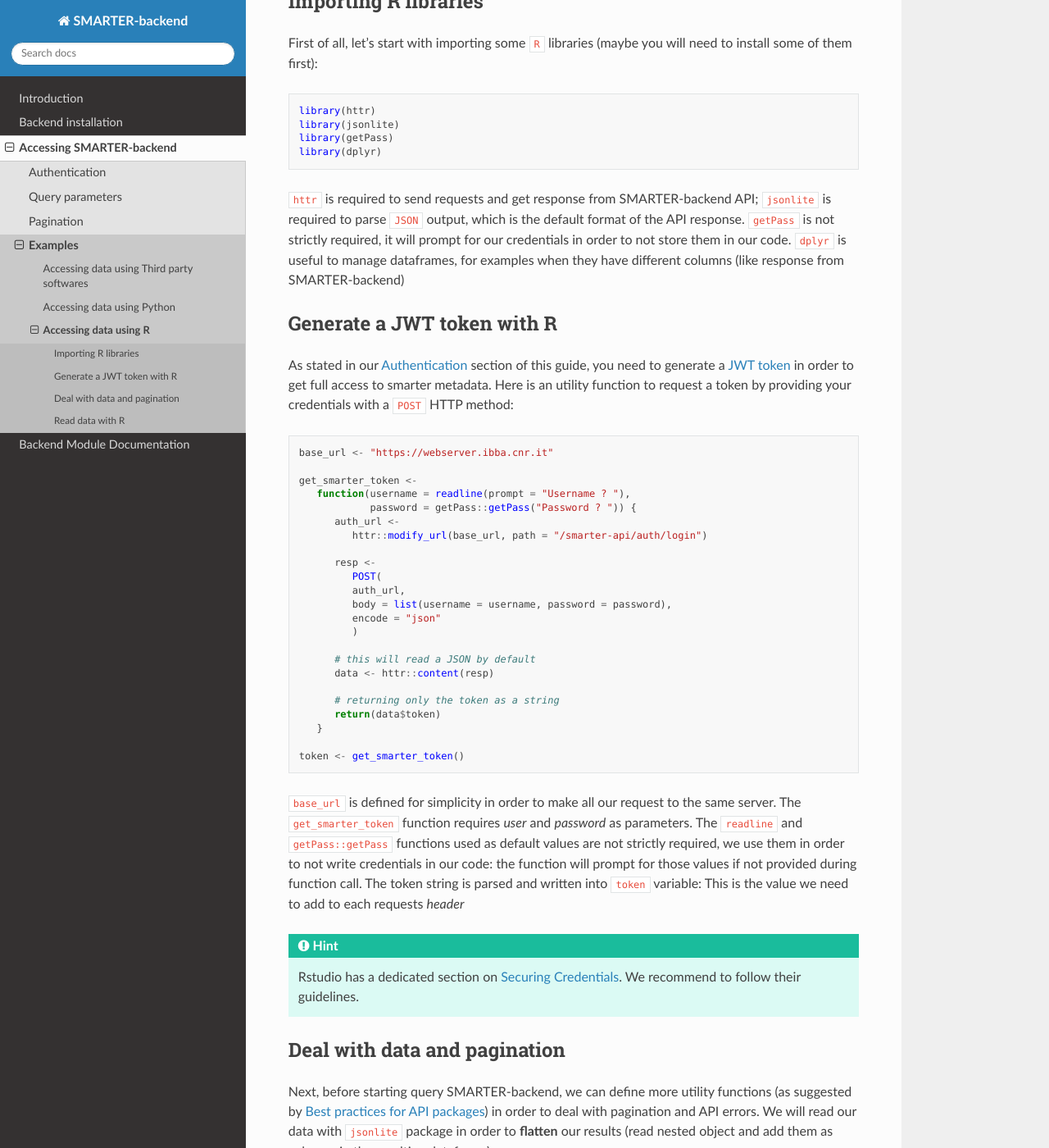
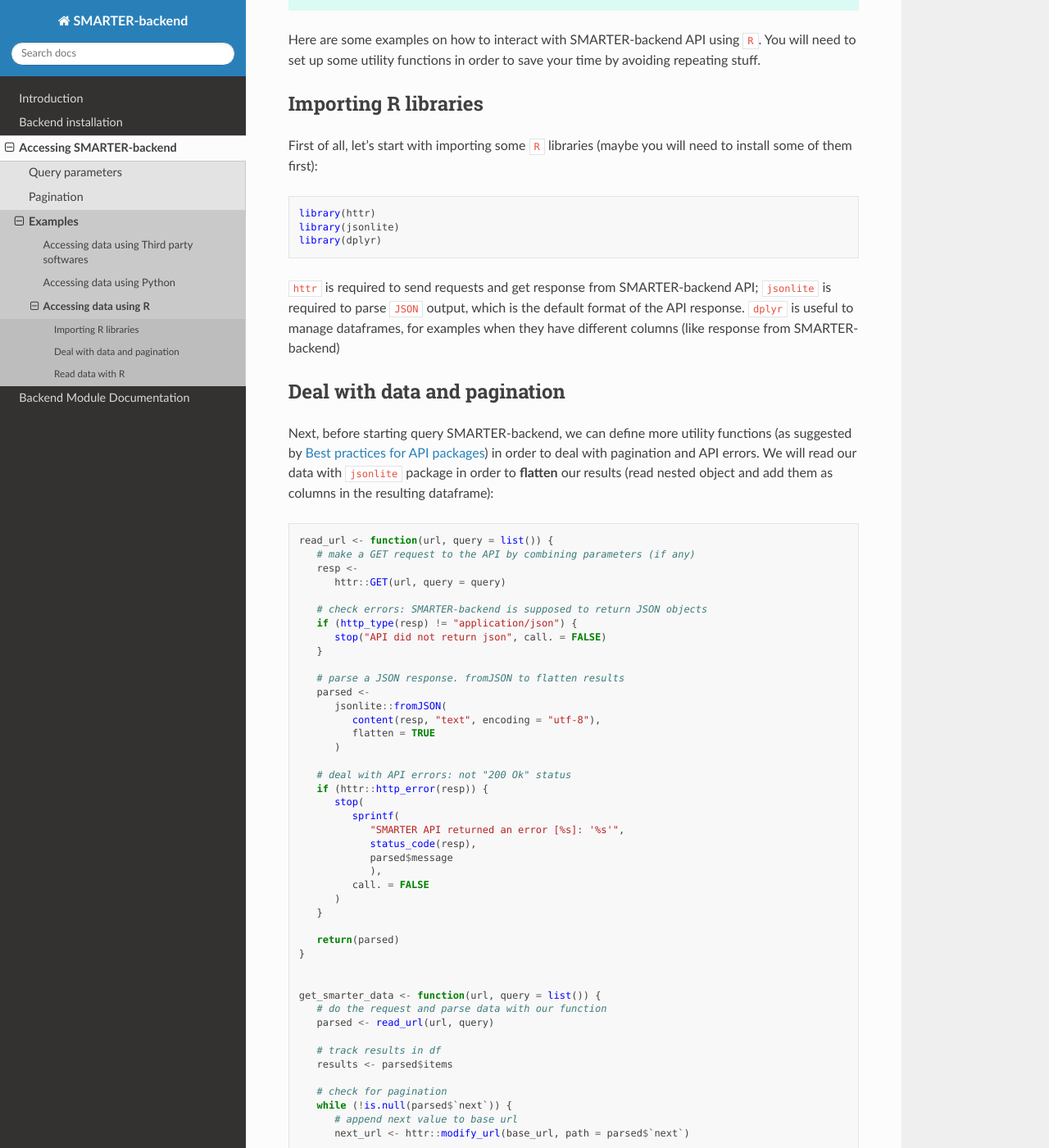
Before and after one commit to cnr-ibba/SMARTER-backend, a Sphinx documentation site: the page built from flask-data/smarter/docs/source/accessing/r.rst, in a window 1280 px wide and 1400 px high, scrolled down 248 px. Shown: the whole window at 82% size. Built offline with Sphinx 7.4.7 and the Read the Docs theme 2.0.0, drawn with Linux system fonts in a browser that asks for light colours; some of the changed text lies outside the part shown.

Commit message:
:memo: remove authorization stuff from RTD documentation

```diff
--- a/flask-data/smarter/docs/source/accessing.rst
+++ b/flask-data/smarter/docs/source/accessing.rst
@@ -1,20 +1,11 @@
 
 Accessing SMARTER-backend
 =========================
-
-Authentication
---------------
-
-In the following sections you will find examples on how to interact with the
-SMARTER-backend in different ways. Regardless the method your prefer, you are
-required to generate a :ref:`JWT Token <JWT Authentication>` before accessing data.
-This token need to be added to each **header** request made to any SMARTER-backend
-endpoint, with the following format::
-
-   Authorization: Bearer <your token>
-
-Please remeber that the token is valid only for 7 days, then you will need to
-generate a new JWT token in order to access SMARTER metadata.
+The SMARTER-backend is a RESTful API, which means that it's a web service that
+provides access to its resources via HTTP requests. The API is designed to be
+simple and easy to use, and it's based on the `JSON <https://www.json.org/json-en.html>`_
+data format, which is a lightweight data-interchange format that is easy for
+humans to read and write and easy for machines to parse and generate.
 
 Query parameters
 ----------------
--- a/flask-data/smarter/docs/source/accessing/r.rst
+++ b/flask-data/smarter/docs/source/accessing/r.rst
@@ -19,62 +24,13 @@
 
    library(httr)
    library(jsonlite)
-   library(getPass)
    library(dplyr)
 
 ``httr`` is required to send requests and get response from SMARTER-backend API;
 ``jsonlite`` is required to parse ``JSON`` output, which is the default format
-of the API response. ``getPass`` is not strictly required, it will prompt for our
-credentials in order to not store them in our code. ``dplyr`` is useful to manage
+of the API response. ``dplyr`` is useful to manage
 dataframes, for examples when they have different columns (like response from
 SMARTER-backend)
-
-Generate a JWT token with R
----------------------------
-
-As stated in our :ref:`Authentication` section of this guide, you need to generate
-a :ref:`JWT token <JWT Authentication>` in order to get full access to smarter
-metadata. Here is an utility function to request a token by providing your
-credentials with a ``POST`` HTTP method:
-
-.. code-block:: r
-
-   base_url <- "https://webserver.ibba.cnr.it"
-
-   get_smarter_token <-
-      function(username = readline(prompt = "Username ? "),
-               password = getPass::getPass("Password ? ")) {
-         auth_url <-
-            httr::modify_url(base_url, path = "/smarter-api/auth/login")
-
-         resp <-
-            POST(
-            auth_url,
-            body = list(username = username, password = password),
-            encode = "json"
-            )
-
-         # this will read a JSON by default
-         data <- httr::content(resp)
-
-         # returning only the token as a string
-         return(data$token)
-      }
-
-   token <- get_smarter_token()
-
-``base_url`` is defined for simplicity in order to make all our request to the
-same server. The ``get_smarter_token`` function requires *user* and *password*
-as parameters. The ``readline`` and ``getPass::getPass`` functions used as
-default values are not strictly required, we use them in order to not write
-credentials in our code: the function will prompt for those values if not provided
-during function call. The token string is parsed and written into ``token`` variable:
-This is the value we need to add to each requests *header*
-
-.. hint::
-
-   Rstudio has a dedicated section on `Securing Credentials <https://db.rstudio.com/best-practices/managing-credentials/>`_.
-   We recommend to follow their guidelines.
 
 Deal with data and pagination
 -----------------------------
@@ -87,10 +43,10 @@
 
 .. code-block:: r
 
-   read_url <- function(url, token, query = list()) {
-      # in this request, we add the token to the request header section
+   read_url <- function(url, query = list()) {
+      # make a GET request to the API by combining parameters (if any)
       resp <-
-         GET(url, query = query, add_headers(Authorization = paste("Bearer", token)))
+         httr::GET(url, query = query)
 
       # check errors: SMARTER-backend is supposed to return JSON objects
       if (http_type(resp) != "application/json") {
@@ -120,9 +76,9 @@
    }
 
 
-   get_smarter_data <- function(url, token, query = list()) {
+   get_smarter_data <- function(url, query = list()) {
       # do the request and parse data with our function
-      parsed <- read_url(url, token, query)
+      parsed <- read_url(url, query)
 
       # track results in df
       results <- parsed$items
@@ -133,7 +89,7 @@
          next_url <- httr::modify_url(base_url, path = parsed$`next`)
 
          # query arguments are already in url: get next page
-         parsed <- read_url(next_url, token)
+         parsed <- read_url(next_url)
 
          # append new results to df. Deal with different columns
          results <- dplyr::bind_rows(results, parsed$items)
@@ -149,10 +105,9 @@
    }
 
 
-Our functions will take an ``url`` parameter, which will be our API endpoint, the
-``token`` that will be added in the header request as described in :ref:`Authentication`
-section of our documentation and ``query``, which will be a list of
-parameters that will enhance our queries as described in :ref:`Query parameters`
+Our functions will take an ``url`` parameter, which will be our API endpoint,
+and a ``query`` parameter, which will be a list of parameters that will enhance our queries
+as described in :ref:`Query parameters`
 
 Read data with R
 ----------------
@@ -164,38 +119,41 @@
 
 .. code-block:: r
 
-   get_smarter_datasets <- function(token, query=list()) {
+   base_url <- "https://webserver.ibba.cnr.it"
+
+   get_smarter_datasets <- function(query=list()) {
       url <-
-         modify_url(base_url, path = "/smarter-api/datasets")
+         httr::modify_url(base_url, path = "/smarter-api/datasets")
 
-      data <- get_smarter_data(url, token, query)
+      data <- get_smarter_data(url, query)
 
       # returning only the results dataframe
       data$results
    }
 
-   all_datasets <- get_smarter_datasets(token)
+   all_datasets <- get_smarter_datasets()
 
-By calling the defined ``get_smarter_datasets`` function and providing a valid
-token as parameter you will retrieve all datasets and you will store them in
-the ``all_datasets`` dataframe. Similarly, to deal with the Breed endpoint you could
-define the ``get_smarter_breeds`` function:
+``base_url`` is defined for simplicity in order to make all our request to the
+same server.
+By calling the defined ``get_smarter_datasets`` function you will retrieve all
+datasets and you will store them in the ``all_datasets`` dataframe. Similarly,
+to deal with the Breed endpoint you could define the ``get_smarter_breeds`` function:
 
 .. code-block:: r
 
-   get_smarter_breeds <- function(token, query = list()) {
+   get_smarter_breeds <- function(query = list()) {
       # setting the URL endpoint
       url <- httr::modify_url(base_url, path = "/smarter-api/breeds")
 
       # reading our data
-      data <- get_smarter_data(url, token, query)
+      data <- get_smarter_data(url, query)
 
       # returning only the results dataframe
       data$results
    }
 
    goat_breeds <-
-      get_smarter_breeds(token, query = list(species = "Goat"))
+      get_smarter_breeds(query = list(species = "Goat"))
 
 ``get_smarter_breeds`` and ``get_smarter_datasets`` functions can be used to return
 all the SMARTER datasets and breeds. However you can pass additional parameters to
@@ -204,7 +162,7 @@
 
 .. code-block:: r
 
-   genotypes_datasets <- get_smarter_datasets(token, query = list(type="genotypes"))
+   genotypes_datasets <- get_smarter_datasets(query = list(type="genotypes"))
 
 Since query accepts ``list``, you can specify the same parameter multiple times
 (if the endpoints supports this type of query, see `api docs <https://webserver.ibba.cnr.it/smarter-api/docs/>`_
@@ -214,7 +172,7 @@
 .. code-block:: r
 
    foreground_genotypes_datasets <- get_smarter_datasets(
-      token, query = list(type="genotypes", type="foreground"))
+      query = list(type="genotypes", type="foreground"))
 
 You can add other parameters to refine your query, for example
 if you want to select only the *Goat* breeds, you can specify
@@ -225,7 +183,7 @@
 .. code-block:: r
 
    search_goat_breeds <-
-      get_smarter_breeds(token, query = list(
+      get_smarter_breeds(query = list(
          species = "Goat", search = "land")
       )
 
@@ -234,7 +192,7 @@
    https://webserver.ibba.cnr.it/smarter-api/breeds?species=Goat&search=land
 
 We can select only the column we need by subsetting dataframe columns, or using
-dplyr `select <https://dplyr.tidyverse.org/reference/select.html>`_:
+``dplyr`` `select <https://dplyr.tidyverse.org/reference/select.html>`_:
 
 .. code-block:: r
 
@@ -246,21 +204,20 @@
 
 .. code-block:: r
 
-   get_smarter_samples <- function(token, species, query = list()) {
+   get_smarter_samples <- function(species, query = list()) {
       # mind that species is lowercase in endpoint url
       species <- tolower(species)
 
       url <-
          modify_url(base_url, path = sprintf("/smarter-api/samples/%s", species))
 
-      data <- get_smarter_data(url, token, query)
+      data <- get_smarter_data(url, query)
 
       # returning only the results dataframe
       data$results
    }
 
    landrace_samples <- get_smarter_samples(
-      token,
       species = "Goat",
       query = list(breed_code = "LNR")
    )
@@ -273,7 +230,6 @@
 .. code-block:: r
 
    selected_landrace_samples <- get_smarter_samples(
-      token,
       species = "Goat",
       query = list(
          breed_code = "LNR",
@@ -281,20 +237,20 @@
          phenotype__exists = TRUE)
    )
 
-As before we can select the ``smarter_id`` columns, to have a list of our samples
-in order to subset the full genotype file using ``plink``:
+As before we can select the ``smarter_id`` and ``breed_code`` columns,
+to have a list of our samples in order to subset the full genotype file using ``plink``:
 
 .. code-block:: r
 
-   selected_landrace_samples %>% select(smarter_id)
+   selected_landrace_samples %>% select(smarter_id, breed_code)
 
-The same could be applied on variants endpoins in order to get information on
+The same could be applied on variants endpoints in order to get information on
 variants. In the following example we will select the goat variants on chromosome
 *1* within *1-1000000* position in *ARS1* assembly:
 
 .. code-block:: r
 
-   get_smarter_variations <- function(token, species, query = list()) {
+   get_smarter_variations <- function(species, assembly, query = list()) {
       # mind that species is lowercase in endpoint url
       species <- tolower(species)
       assembly <- toupper(assembly)
@@ -302,14 +258,13 @@
       url <-
          modify_url(base_url, path = sprintf("/smarter-api/variants/%s/%s", species, assembly))
 
-      data <- get_smarter_data(url, token, query)
+      data <- get_smarter_data(url, query)
 
       # returning only the results dataframe
       data$results
    }
 
    selected_goat_variations <- get_smarter_variations(
-      token,
       species = "Goat",
       assembly = "ARS1",
       query = list(
--- a/flask-data/smarter/docs/source/conf.py
+++ b/flask-data/smarter/docs/source/conf.py
@@ -20,7 +20,7 @@
 # -- Project information -----------------------------------------------------
 
 project = 'SMARTER-backend'
-copyright = '2021, Paolo Cozzi'
+copyright = '2021-2024, Paolo Cozzi'
 author = 'Paolo Cozzi'
 
 # The full version, including alpha/beta/rc tags
@@ -52,7 +52,7 @@
 
 # Link to other projects’ documentation
 intersphinx_mapping = {
-    'python': ('https://docs.python.org/3.9', None),
+    'python': ('https://docs.python.org/3.11', None),
     'mongoengine': ('https://docs.mongoengine.org/', None),
     'pymongo': ('https://pymongo.readthedocs.io/en/stable/', None)
 }
--- a/flask-data/smarter/docs/source/introduction.rst
+++ b/flask-data/smarter/docs/source/introduction.rst
@@ -100,18 +100,18 @@
 making a request. For SMARTER-backend, only two HTTP Verbs (or methods) are currently
 supported, ``GET`` and ``POST``:
 
-+-----------+--------+----------------------------------------------------+
-| Http Verb | CRUD   |                                                    |
-+===========+========+====================================================+
-| GET       | Read   | Retrieve a list of objects or a single object      |
-+-----------+--------+----------------------------------------------------+
-| POST      | Create | Create a new auth token / add a payload to a query |
-+-----------+--------+----------------------------------------------------+
++-----------+--------+-----------------------------------------------+
+| Http Verb | CRUD   |                                               |
++===========+========+===============================================+
+| GET       | Read   | Retrieve a list of objects or a single object |
++-----------+--------+-----------------------------------------------+
+| POST      | Create | add a payload to a query                      |
++-----------+--------+-----------------------------------------------+
 
 More precisely, SMARTER data through the SMARTER-backend are read-only and
 ``GET`` and ``POST`` method are allowed in order to retrieve any type of SMARTER
-data object from the API. ``POST`` method are required during the authentication
-step, and to submit a complex queries by providing a payload to certain endpoints.
+data object from the API. ``POST`` method are required to submit complex queries
+by providing a payload to certain endpoints.
 
 Status codes
 ------------
@@ -132,44 +132,21 @@
 || 400 Bad request           || The request was malformed. The response body will  |
 ||                           || include an error providing further information     |
 +----------------------------+-----------------------------------------------------+
-|| 401 UnAuthorized          || Request lacks of the required authorization header |
-||                           || or token is expired                                |
-+----------------------------+-----------------------------------------------------+
 | 404 Not Found              | Requested object or endpoint doesn't exist          |
 +----------------------------+-----------------------------------------------------+
 || 500 Internal Server Error || The server encountered an unexpected condition     |
 ||                           || which prevented it from fulfilling the request     |
 +----------------------------+-----------------------------------------------------+
 
-JWT Authentication
-------------------
+Authentication (No more required)
+---------------------------------
 
-.. epigraph::
-
-   JSON Web Token (JWT) is an open standard (RFC 7519) that defines a compact and
-   self-contained way for securely transmitting information between parties as a
-   JSON object. This information can be verified and trusted because it is
-   digitally signed (`<https://jwt.io/introduction>`_)
-
-SMARTER data aren't available to the public yet, only SMARTER WP4 should have the
-credentials to use the SMARTER-backend API. If you are a WP4 member and you don't
-have the required credentials, please get in touch with WP4 group leaders.
-In order to get access to SMARTER data, you are required to generate a JWT token
-by providing your credentials as a ``POST`` request to the API authentication endpoint,
-which is::
+After the public release of SMARTER data, the authentication process has been
+removed and now you can access to SMARTER data without providing any credentials.
+The *auth* endpoint is still available, but it will return a 200 status code
+with a standard message regardless of the credentials you provide. This is
+required to maintain compatibility with the previous version of the API clients,
+but it is not required to generate a token to get access to SMARTER data.
+The old endpoint is available at the following URL by providing a ``POST`` request::
 
    https://webserver.ibba.cnr.it/smarter-api/auth/login
-
-If you credentials are valid, you will receive a JSON object with your generated
-token and an expires date. By default a token will be valid for 7 days after it was
-generated. You need to add this token as an Authorization header to all of your
-API requests. The format is ``Authorization: Bearer <your token>``. In the
-:ref:`Accessing SMARTER-backend` section you will find furter instructions on
-how to generate your token and how you could interact with the SMARTER-backend
-API.
-
-.. danger::
-
-   Please don't share your API credentials or the generated token with anyone,
-   this includes also code that could be shared using github: credentials or
-   generated tokens should be never stored in your code
```
Also changed, not shown: other parts of flask-data/smarter/docs/source/accessing/r.rst (+10 -5 lines), other parts of flask-data/smarter/docs/source/introduction.rst (+2 -2 lines), flask-data/smarter/docs/source/index.rst (+3 -10 lines).
